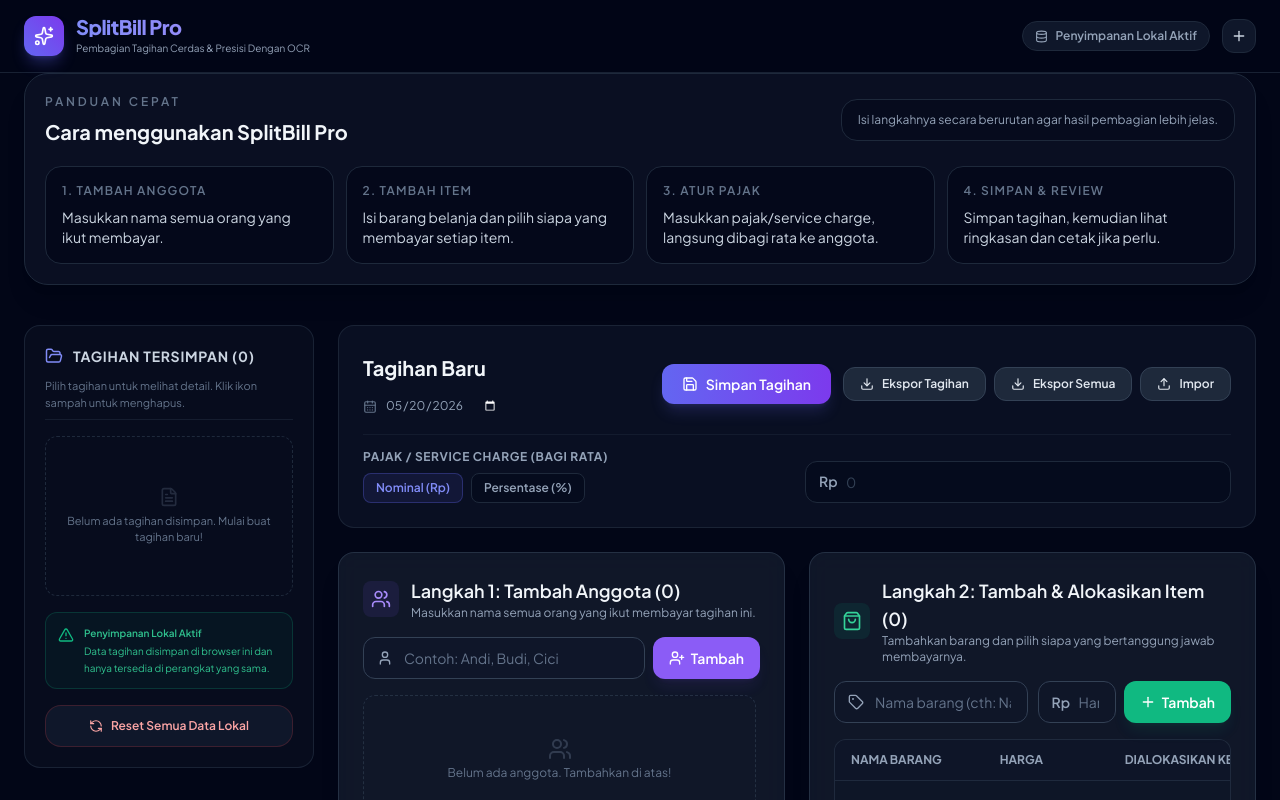
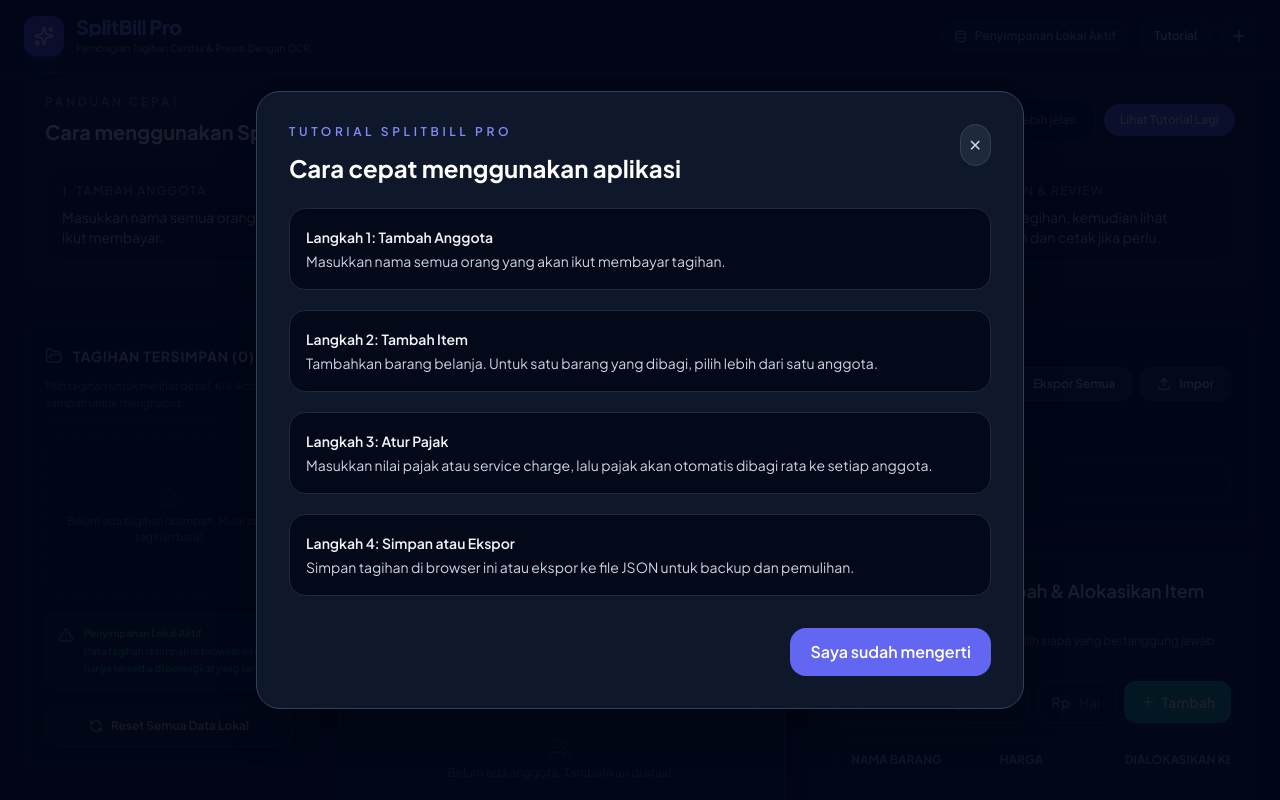
Before and after one commit to KIRRUU0/SplitBillPro, a React (Vite) app: page / in a window 1280 px wide. Shown: the top 800 px of the page. Built offline with nearby package versions, Linux system fonts and the light colour scheme.

Commit message:
Support shared items among members and add tutorial popup

```diff
--- a/src/App.tsx
+++ b/src/App.tsx
@@ -51,10 +51,12 @@
   const [isSaving, setIsSaving] = useState<boolean>(false);
   const [isLoading, setIsLoading] = useState<boolean>(false);
   const [toast, setToast] = useState<{ message: string; type: 'success' | 'error' | 'warning' } | null>(null);
+  const [showTutorial, setShowTutorial] = useState<boolean>(false);
   const importFileInputRef = useRef<HTMLInputElement | null>(null);
 
   const LOCAL_STORAGE_BILLS_KEY = 'splitbill_pro_bills';
   const LOCAL_STORAGE_DETAILS_PREFIX = 'splitbill_pro_details_';
+  const LOCAL_STORAGE_TUTORIAL_KEY = 'splitbill_pro_seen_tutorial';
 
   useEffect(() => {
     // Inisialisasi tagihan baru saat start
@@ -62,6 +64,12 @@
 
     // Load daftar tagihan tersimpan dari localStorage
     loadSavedBills();
+
+    // Tampilkan tutorial popup sekali saja
+    const seenTutorial = localStorage.getItem(LOCAL_STORAGE_TUTORIAL_KEY) === 'true';
+    if (!seenTutorial) {
+      setShowTutorial(true);
+    }
   }, []);
 
   // Update totalTax jika taxInputValue atau item price berubah
@@ -85,6 +93,15 @@
 
   const showToast = (message: string, type: 'success' | 'error' | 'warning') => {
     setToast({ message, type });
+  };
+
+  const handleCloseTutorial = () => {
+    localStorage.setItem(LOCAL_STORAGE_TUTORIAL_KEY, 'true');
+    setShowTutorial(false);
+  };
+
+  const handleOpenTutorial = () => {
+    setShowTutorial(true);
   };
 
   const downloadJSON = (filename: string, data: unknown) => {
@@ -293,6 +310,17 @@
     if (detailsLocal) {
       try {
         const details = JSON.parse(detailsLocal);
+        const normalizedItems: BillItem[] = Array.isArray(details.items)
+          ? details.items.map((item: any) => ({
+              ...item,
+              assigned_to_member_ids: Array.isArray(item.assigned_to_member_ids)
+                ? item.assigned_to_member_ids
+                : item.assigned_to_member_id
+                ? [item.assigned_to_member_id]
+                : []
+            }))
+          : [];
+
         setBillId(id);
         setBillTitle(billMeta.title);
         setBillDate(billMeta.bill_date || new Date().toISOString().split('T')[0]);
@@ -300,7 +328,7 @@
         setTaxInputValue(billMeta.total_tax);
         setTotalTax(billMeta.total_tax);
         setMembers(details.members || []);
-        setItems(details.items || []);
+        setItems(normalizedItems);
         setSelectedBillId(id);
         showToast(`Tagihan "${billMeta.title}" dimuat dari penyimpanan lokal.`, 'success');
       } catch (e) {
@@ -379,11 +407,10 @@
   const handleRemoveMember = (id: string) => {
     setMembers(prev => prev.filter(m => m.id !== id));
     // Reset alokasi item jika member ini dihapus
-    setItems(prev => prev.map(item =>
-      item.assigned_to_member_id === id
-        ? { ...item, assigned_to_member_id: null }
-        : item
-    ));
+    setItems(prev => prev.map(item => ({
+      ...item,
+      assigned_to_member_ids: item.assigned_to_member_ids.filter((memberId) => memberId !== id)
+    })));
   };
 
   // State Mutators: Items
@@ -393,7 +420,7 @@
       bill_id: billId,
       item_name: name,
       price,
-      assigned_to_member_id: null
+      assigned_to_member_ids: []
     };
     setItems(prev => [...prev, newItem]);
   };
@@ -402,10 +429,10 @@
     setItems(prev => prev.filter(item => item.id !== id));
   };
 
-  const handleAssignItem = (itemId: string, memberId: string | null) => {
+  const handleAssignItem = (itemId: string, memberIds: string[]) => {
     setItems(prev => prev.map(item =>
       item.id === itemId
-        ? { ...item, assigned_to_member_id: memberId }
+        ? { ...item, assigned_to_member_ids: memberIds }
         : item
     ));
   };
@@ -417,7 +444,7 @@
       bill_id: billId,
       item_name: item.item_name,
       price: item.price,
-      assigned_to_member_id: null
+      assigned_to_member_ids: []
     }));
     setItems(prev => [...prev, ...newItems]);
 
@@ -471,6 +498,14 @@
           </div>
 
           <button
+            onClick={handleOpenTutorial}
+            className="px-3 py-2 bg-slate-900 border border-slate-800 hover:bg-slate-800 text-slate-300 hover:text-white rounded-xl text-xs font-semibold transition-all"
+            title="Tunjukkan Tutorial"
+          >
+            Tutorial
+          </button>
+
+          <button
             onClick={initNewBill}
             className="p-2 bg-slate-900 border border-slate-800 hover:bg-slate-800 text-slate-300 hover:text-white rounded-xl transition-all"
             title="Buat Tagihan Baru"
@@ -488,8 +523,17 @@
               <p className="text-xs uppercase tracking-[0.24em] text-slate-500 font-semibold">Panduan Cepat</p>
               <h2 className="mt-2 text-lg sm:text-xl font-bold text-slate-100">Cara menggunakan SplitBill Pro</h2>
             </div>
-            <div className="rounded-2xl bg-slate-950/40 border border-slate-800 px-4 py-3 text-xs text-slate-400">
-              Isi langkahnya secara berurutan agar hasil pembagian lebih jelas.
+            <div className="flex flex-wrap gap-2 items-center">
+              <div className="rounded-2xl bg-slate-950/40 border border-slate-800 px-4 py-3 text-xs text-slate-400">
+                Isi langkahnya secara berurutan agar hasil pembagian lebih jelas.
+              </div>
+              <button
+                onClick={handleOpenTutorial}
+                className="px-4 py-2 rounded-2xl bg-indigo-500 text-white text-xs font-semibold hover:bg-indigo-600 transition-all"
+                type="button"
+              >
+                Lihat Tutorial Lagi
+              </button>
             </div>
           </div>
 
@@ -787,6 +831,54 @@
 
       </main>
 
+      {showTutorial && (
+        <div className="fixed inset-0 z-50 flex items-center justify-center bg-slate-950/90 p-4">
+          <div className="w-full max-w-3xl rounded-3xl bg-slate-900 border border-slate-700 shadow-2xl p-8 text-slate-100">
+            <div className="flex items-start justify-between gap-4 mb-6">
+              <div>
+                <p className="text-xs uppercase tracking-[0.3em] text-indigo-400 font-semibold">Tutorial SplitBill Pro</p>
+                <h2 className="mt-3 text-2xl font-bold text-white">Cara cepat menggunakan aplikasi</h2>
+              </div>
+              <button
+                onClick={handleCloseTutorial}
+                className="rounded-full p-2 bg-slate-800 border border-slate-700 text-slate-300 hover:bg-slate-700 transition-all"
+                aria-label="Tutup tutorial"
+              >
+                ✕
+              </button>
+            </div>
+
+            <div className="space-y-5 text-sm leading-6 text-slate-300">
+              <div className="rounded-2xl bg-slate-950/80 border border-slate-800 p-4">
+                <h3 className="font-semibold text-slate-100">Langkah 1: Tambah Anggota</h3>
+                <p>Masukkan nama semua orang yang akan ikut membayar tagihan.</p>
+              </div>
+              <div className="rounded-2xl bg-slate-950/80 border border-slate-800 p-4">
+                <h3 className="font-semibold text-slate-100">Langkah 2: Tambah Item</h3>
+                <p>Tambahkan barang belanja. Untuk satu barang yang dibagi, pilih lebih dari satu anggota.</p>
+              </div>
+              <div className="rounded-2xl bg-slate-950/80 border border-slate-800 p-4">
+                <h3 className="font-semibold text-slate-100">Langkah 3: Atur Pajak</h3>
+                <p>Masukkan nilai pajak atau service charge, lalu pajak akan otomatis dibagi rata ke setiap anggota.</p>
+              </div>
+              <div className="rounded-2xl bg-slate-950/80 border border-slate-800 p-4">
+                <h3 className="font-semibold text-slate-100">Langkah 4: Simpan atau Ekspor</h3>
+                <p>Simpan tagihan di browser ini atau ekspor ke file JSON untuk backup dan pemulihan.</p>
+              </div>
+            </div>
+
+            <div className="mt-8 flex flex-col sm:flex-row gap-3 sm:justify-end">
+              <button
+                onClick={handleCloseTutorial}
+                className="w-full sm:w-auto px-5 py-3 rounded-2xl bg-indigo-500 text-white font-semibold hover:bg-indigo-600 transition-all"
+              >
+                Saya sudah mengerti
+              </button>
+            </div>
+          </div>
+        </div>
+      )}
+
       {/* Modern Footer */}
       <footer className="mt-auto py-6 border-t border-slate-900 bg-slate-950 text-center text-xs text-slate-500">
         <p>&copy; {new Date().getFullYear()} SplitBill Pro. Dirancang untuk pembagian finansial yang presisi.</p>
--- a/src/components/PaymentSummary.tsx
+++ b/src/components/PaymentSummary.tsx
@@ -30,12 +30,15 @@
 
   // Hitung total pembelanjaan untuk masing-masing anggota
   const getMemberItems = (memberId: string) => {
-    return items.filter(item => item.assigned_to_member_id === memberId);
+    return items.filter(item => item.assigned_to_member_ids?.includes(memberId));
   };
 
   const getMemberItemsTotal = (memberId: string) => {
     const memberItems = getMemberItems(memberId);
-    return memberItems.reduce((acc, curr) => acc + curr.price, 0);
+    return memberItems.reduce((acc, curr) => {
+      const shareCount = curr.assigned_to_member_ids?.length || 1;
+      return acc + curr.price / shareCount;
+    }, 0);
   };
 
   // Hitung total dari seluruh item belanjaan
@@ -181,13 +184,23 @@
                         <p className="text-xs text-slate-500 italic py-1">Belum ada item belanjaan yang dialokasikan.</p>
                       ) : (
                         <div className="space-y-2.5">
-                          {memberItems.map(item => (
-                            <div key={item.id} className="flex justify-between items-center text-xs text-slate-300 py-0.5">
-                              <span className="text-slate-400 font-medium">{item.item_name}</span>
-                              <div className="flex-grow border-b border-dashed border-slate-800/80 mx-3" />
-                              <span className="font-semibold text-slate-200">{formatRupiah(item.price)}</span>
-                            </div>
-                          ))}
+                          {memberItems.map(item => {
+                            const shareCount = item.assigned_to_member_ids?.length || 1;
+                            const itemShare = item.price / shareCount;
+                            return (
+                              <div key={item.id} className="flex justify-between items-center text-xs text-slate-300 py-0.5">
+                                <div className="space-y-0.5">
+                                  <span className="text-slate-400 font-medium">{item.item_name}</span>
+                                  {shareCount > 1 && (
+                                    <span className="text-[10px] text-slate-500">Dibagi {shareCount} orang • {formatRupiah(itemShare)} per orang</span>
+                                  )}
+                                </div>
+                                <div className="text-right">
+                                  <span className="font-semibold text-slate-200">{formatRupiah(itemShare)}</span>
+                                </div>
+                              </div>
+                            );
+                          })}
                           <div className="flex justify-between items-center text-xs font-bold text-slate-200 border-t border-slate-800/50 pt-2.5 mt-2">
                             <span>Subtotal Item</span>
                             <span>{formatRupiah(itemsTotal)}</span>
--- a/src/types.ts
+++ b/src/types.ts
@@ -10,7 +10,7 @@
   bill_id?: string;
   item_name: string;
   price: number;
-  assigned_to_member_id: string | null; // ID dari Member, null jika belum dialokasikan
+  assigned_to_member_ids: string[]; // ID dari member yang membagi item ini
 }
 
 export interface Bill {
```
Also changed, not shown: src/components/ItemManager.tsx (+24 -11 lines).
